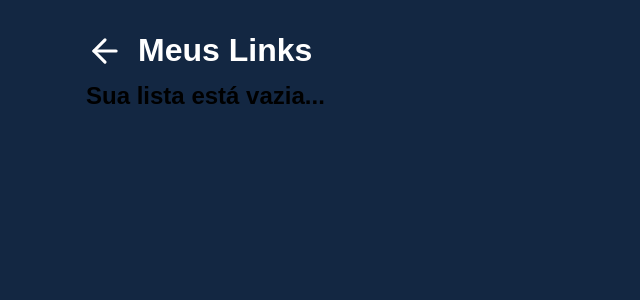
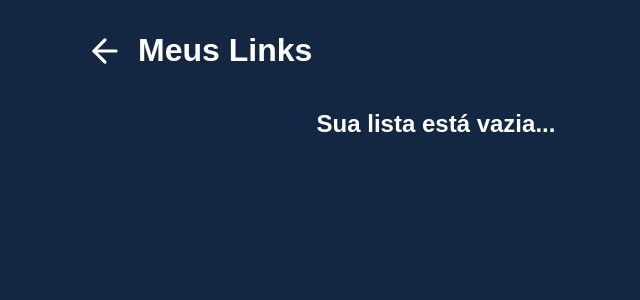
Before and after one commit to riversdiniz/batlink, a React (Create React App) app: page /links in a window 1280 px wide. Shown: the top 300 px of the page, without its empty margins (204-844 px from the left). Built offline with nearby package versions, Linux system fonts and the light colour scheme.

Commit message:
Atualizando e adicionando o css para centralizar  o texto de aviso.

```diff
--- a/src/pages/Links/links.css
+++ b/src/pages/Links/links.css
@@ -59,6 +59,13 @@
     background: transparent;
 }
 
+.empty-text{
+    width: 100%;
+    text-align: center;
+    margin-top: 28px;
+    color: #FFF;
+}
+
 @media (max-width: 715px){
     .links-container{
         width: 90%;
```
